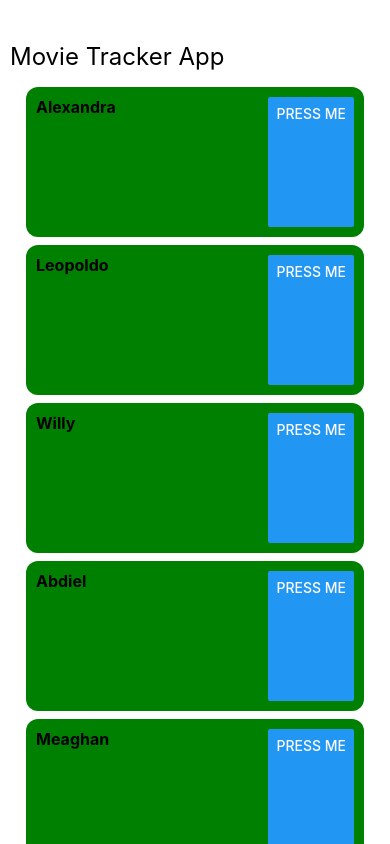
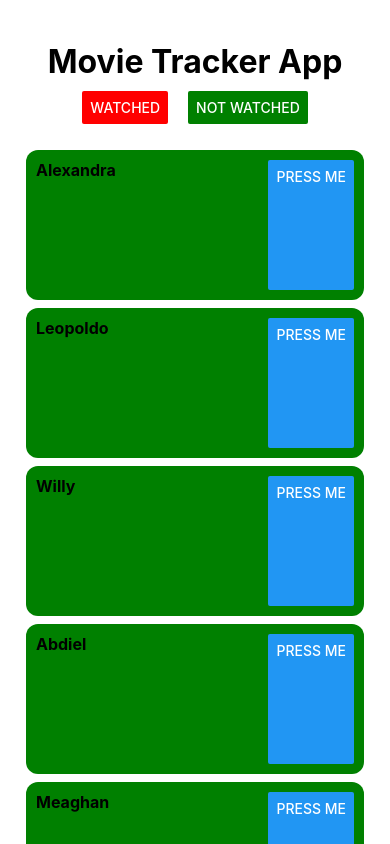
Before and after one commit to eminvergil/movie-tracker, a React Native app: screen / in a window 390 px wide. Shown: the top 844 px of the page. Built offline with nearby package versions, Linux system fonts and the light colour scheme.

Commit message:
added select component , deleted unnecessary stuff

```diff
--- a/App.js
+++ b/App.js
@@ -13,6 +13,7 @@ import {
 } from "react-native";
 
 import faker from "faker";
+import { Select } from "./components";
 
 faker.seed(10);
 
@@ -33,28 +34,26 @@ export default function App() {
   const [clicked, setClicked] = useState([{ key: "", click: "", name: "" }]);
 
   useEffect(() => {
+    //assigning DATA array to state
     for (let i = 0; i < ARRAY_LENG; i++) {
       clicked[i] = { key: DATA[i].key, click: false, name: DATA[i].name };
     }
-
-    // for (let i = 0; i < 30; i++) {
-    //   console.log(clicked[i]);
-
-    //   console.log(DATA[i]);
-    // }
-
-    console.log(clicked);
-
-    // DATA.forEach((item, index) => {
-    //   setClicked([{ key: item.key, click: false, name: item.name }]);
-    // });
   }, []);
 
   return (
     <View style={[styles.container, { marginTop: 32 }]}>
-      <Text style={{ fontSize: 24, justifySelf: "center" }}>
+      <Text
+        style={{
+          fontSize: 32,
+          justifySelf: "center",
+          textAlign: "center",
+          fontWeight: "bold",
+        }}
+      >
         Movie Tracker App
       </Text>
+
+      <Select />
 
       <View style={styles.movielist}>
         <FlatList
@@ -93,9 +92,8 @@ export default function App() {
                   title="Press me"
                   onPress={() => {
                     const _item = clicked.findIndex((it) => it.key == item.key);
-                    // .filter((x) => x.true);
 
-                    console.log(_item);
+                    // console.log(_item);
 
                     let new_copy = [...clicked];
 
@@ -105,11 +103,6 @@ export default function App() {
                     };
 
                     setClicked(new_copy);
-
-                    // setClicked(items);
-                    // console.log(item.key);
-
-                    // setClicked(items);
                   }}
                 />
               </View>
--- /dev/null
+++ b/components/index.js
@@ -0,0 +1 @@
+export { default as Select } from "./select";
--- /dev/null
+++ b/components/select.js
@@ -0,0 +1,50 @@
+import React, { useState } from "react";
+
+import {
+  StyleSheet,
+  Text,
+  View,
+  Button,
+  TextInput,
+  Dimensions,
+  FlatList,
+  Image,
+} from "react-native";
+
+export default function Select({}) {
+  const [watched, setWatched] = useState(false);
+
+  //color
+  // red - false
+  // green - true
+
+  return (
+    <View style={styles.btnlist}>
+      <View style={styles.margin}>
+        <Button
+          title="Watched"
+          color={watched ? "green" : "red"}
+          onPress={() => setWatched(!watched)}
+          //     style={{ color: watched ? "red" : "yellow" }}
+        />
+      </View>
+      <View style={styles.margin}>
+        <Button
+          title="NOT Watched"
+          color={!watched ? "green" : "red"}
+          onPress={() => setWatched(!watched)}
+        />
+      </View>
+    </View>
+  );
+}
+
+const styles = StyleSheet.create({
+  btnlist: {
+    flexDirection: "row",
+    justifyContent: "center",
+  },
+  margin: {
+    margin: 10,
+  },
+});
```
